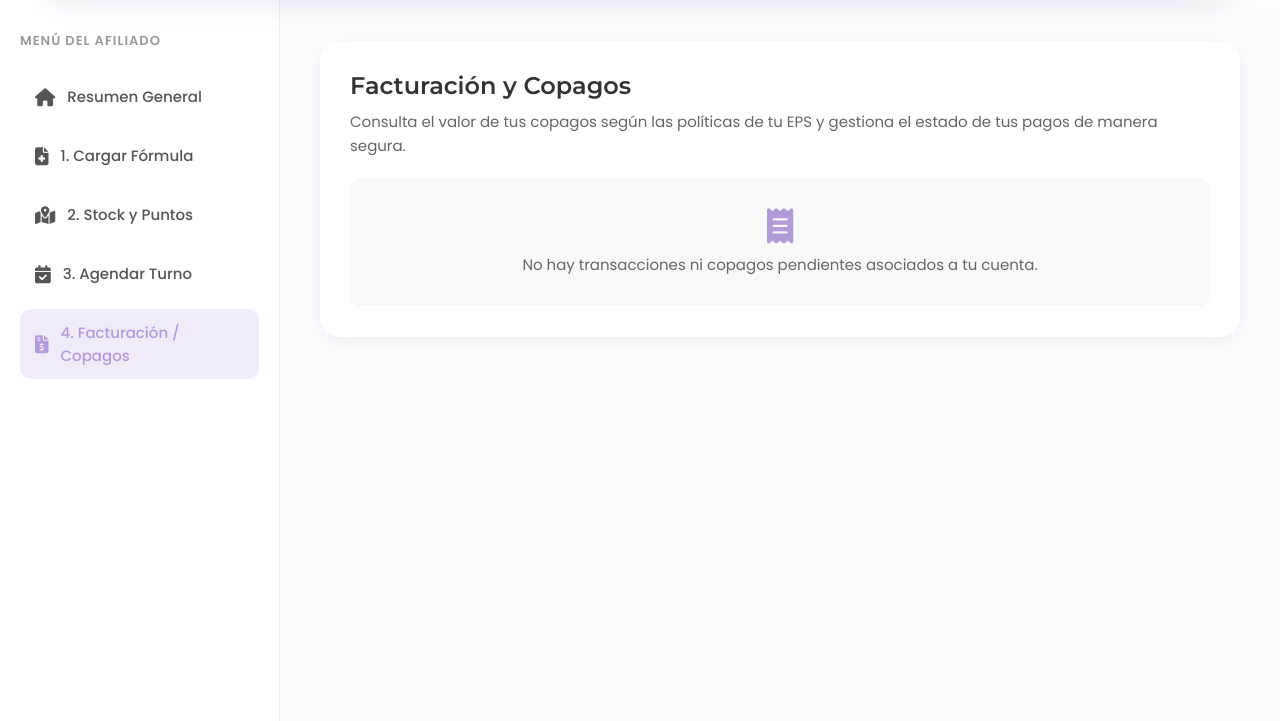
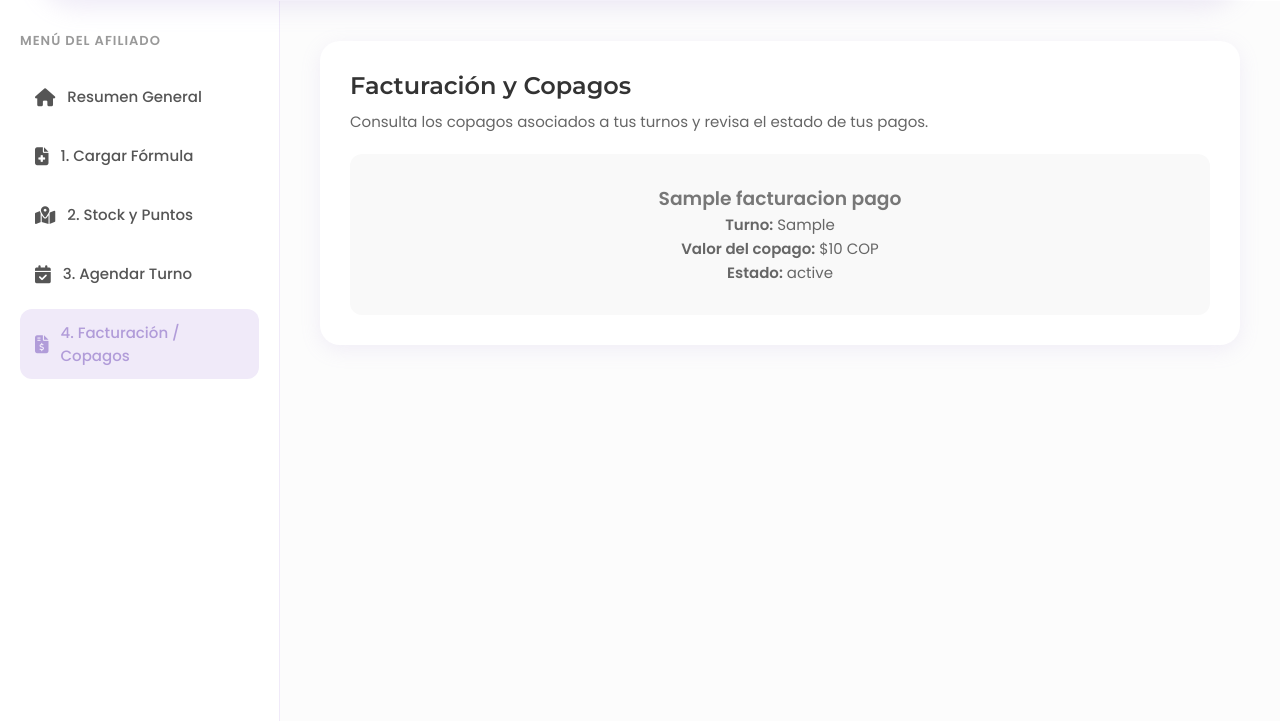
Before and after one commit to d-choconta/Medigest, a Flask app: page /menu in a window 1280 px wide, after a click on "4. Facturación / Copagos". Shown: the part 99-820 px from the top of the page. Run offline with Flask 3, Linux system fonts and the light colour scheme; the visitor is signed in with stand-in values (Sample User, id 1); a database or web service that is not in the repository returns one stand-in record (values such as "Sample title"); some libraries are stand-ins or nearby versions.

Commit message:
Cambios en facturación

```diff
--- a/app.py
+++ b/app.py
@@ -15,6 +15,7 @@ def obtener_conexion():
         password="12345"
     )
     return conexion
+
 
 
 @app.route('/')
@@ -424,6 +425,30 @@ def menu_afiliado():
 
         catalogo_medicamentos = cursor.fetchall()
 
+        # 10. Consultar facturacion del afiliado
+        cursor.execute(
+            """SELECT
+                   fp.id_pago,
+                   st.codigo_turno,
+                   m.nombre_medicamento,
+                   fp.valor_copago,
+                   fp.estado_pago,
+                   fp.metodo_pago,
+                   fp.fecha_pago
+               FROM facturacion_pagos fp
+               JOIN solicitudes_turnos st
+                   ON fp.id_solicitud = st.id_solicitud
+               JOIN formulas_medicas fm
+                   ON st.id_formula = fm.id_formula
+               JOIN medicamentos m
+                   ON st.id_medicamento = m.id_medicamento
+               WHERE fm.id_afiliado = %s
+               ORDER BY fp.id_pago DESC""",
+            (id_afiliado,)
+        )
+
+        pagos_lista = cursor.fetchall()
+
 
     except Exception as e:
 
@@ -442,6 +467,7 @@ def menu_afiliado():
         puntos_entrega_lista = []
         inventario_puntos = []
         catalogo_medicamentos = []
+        pagos_lista = []
 
         print("Error en /menu:", e)
 
@@ -495,8 +521,12 @@ def menu_afiliado():
             inventario_puntos,
 
         catalogo_medicamentos=
-            catalogo_medicamentos
+            catalogo_medicamentos,
+
+        # enviar pagos a la pagina
+        pagos_lista=pagos_lista
     )
+
 
 
 # agend turno
@@ -587,7 +617,7 @@ def agendar_turno():
                 url_for('menu_afiliado')
             )
 
-        # guardar turn
+        # guardar turno
         cursor.execute(
             """INSERT INTO solicitudes_turnos
                (
@@ -608,13 +638,43 @@ def agendar_turno():
                    %s,
                    'Agendado',
                    %s
-               )""",
+               )
+               RETURNING id_solicitud""",
             (
                 id_formula,
                 id_med_relacionado,
                 id_punto,
                 fecha_turno,
                 codigo_turno
+            )
+        )
+
+        # obtener el turno creado
+        id_solicitud = cursor.fetchone()[0]
+
+        # verificar si requiere copago
+        cursor.execute(
+            """SELECT requiere_copago
+               FROM medicamentos
+               WHERE id_medicamento = %s""",
+            (id_med_relacionado,)
+        )
+
+        resultado_copago = cursor.fetchone()
+        requiere_copago = resultado_copago[0] if resultado_copago else False
+
+        # definir valor de prueba
+        valor_copago = 5000 if requiere_copago else 0
+
+        # registrar facturacion
+        cursor.execute(
+            """INSERT INTO facturacion_pagos
+               (id_solicitud, valor_copago, estado_pago)
+               VALUES (%s, %s, %s)""",
+            (
+                id_solicitud,
+                valor_copago,
+                'Pendiente' if requiere_copago else 'No requerido'
             )
         )
 
@@ -814,6 +874,83 @@ def aprobar_formula_automatico():
         cursor.close()
         conexion.close()
 
+# Registrar pago simulado
+@app.route('/pagar_copago', methods=['POST'])
+def pagar_copago():
+
+    # Verificar que el afiliado inició sesión
+    if 'id_afiliado' not in session:
+        return redirect(url_for('ingresar'))
+
+    id_afiliado = session['id_afiliado']
+    id_pago = request.form.get('id_pago', type=int)
+    metodo_pago = request.form.get('metodo_pago')
+
+    # Validar los datos recibidos
+    if not id_pago or metodo_pago not in ['PSE', 'Tarjeta']:
+        flash('Datos de pago no válidos.', 'error')
+        return redirect(url_for('menu_afiliado'))
+
+    conexion = None
+    cursor = None
+
+    try:
+        conexion = obtener_conexion()
+        cursor = conexion.cursor()
+
+        # Verificar que el copago pertenece al afiliado
+        cursor.execute(
+            """SELECT fp.id_pago
+               FROM facturacion_pagos fp
+               JOIN solicitudes_turnos st
+                   ON fp.id_solicitud = st.id_solicitud
+               JOIN formulas_medicas fm
+                   ON st.id_formula = fm.id_formula
+               WHERE fp.id_pago = %s
+                 AND fm.id_afiliado = %s
+                 AND fp.estado_pago = 'Pendiente'
+                 AND fp.valor_copago > 0
+               FOR UPDATE OF fp""",
+            (id_pago, id_afiliado)
+        )
+
+        pago = cursor.fetchone()
+
+        if not pago:
+            conexion.rollback()
+            flash('El copago no está disponible para pagar.', 'error')
+            return redirect(url_for('menu_afiliado'))
+
+        # Confirmar el pago de prueba
+        cursor.execute(
+            """UPDATE facturacion_pagos
+               SET estado_pago = 'Pagado',
+                   metodo_pago = %s,
+                   fecha_pago = CURRENT_TIMESTAMP
+               WHERE id_pago = %s""",
+            (metodo_pago, id_pago)
+        )
+
+        conexion.commit()
+
+        flash('Pago simulado realizado correctamente.', 'success')
+
+    except Exception as e:
+        if conexion:
+            conexion.rollback()
+
+        print('Error en pago simulado:', e)
+        flash('No se pudo registrar el pago.', 'error')
+
+    finally:
+        if cursor:
+            cursor.close()
+
+        if conexion:
+            conexion.close()
+
+    return redirect(url_for('menu_afiliado'))
+
 @app.route('/logout')
 def logout():
 
--- a/templates/menu.html
+++ b/templates/menu.html
@@ -321,11 +321,225 @@
             <section id="facturacion" class="section-panel">
             <div class="card-box">
         <h2>Facturación y Copagos</h2>
-                    <p>Consulta el valor de tus copagos según las políticas de tu EPS y gestiona el estado de tus pagos de manera segura.</p>
+
+        <p>
+            Consulta los copagos asociados a tus turnos
+            y revisa el estado de tus pagos.
+        </p>
+
+        {% if pagos_lista %}
+
+            {% for pago in pagos_lista %}
+
+            <div class="placeholder-box">
+                <h3>{{ pago[2] }}</h3>
+
+                <p><strong>Turno:</strong> {{ pago[1] }}</p>
+
+                <p>
+                    <strong>Valor del copago:</strong>
+                    ${{ "{:,.0f}".format(pago[3]) }} COP
+                </p>
+
+                <p>
+        <strong>Estado:</strong>
+
+        {% if pago[4] == 'Pagado' %}
+        <span style="color: #218653; font-weight: 600;">
+            <i class="fas fa-check-circle"></i>
+            Pagado
+        </span>
+
+        {% elif pago[4] == 'Pendiente' %}
+        <span style="color: #C58A27; font-weight: 600;">
+            <i class="fas fa-clock"></i>
+            Pendiente
+        </span>
+
+    {% else %}
+        <span>{{ pago[4] }}</span>
+    {% endif %}
+</p>
+
+                <!-- Pago simulado del copago -->
+{% if pago[4] == 'Pendiente' %}
+
+    <form action="{{ url_for('pagar_copago') }}"
+          method="POST"
+          style="margin-top: 20px;">
+
+        <input type="hidden"
+               name="id_pago"
+               value="{{ pago[0] }}">
+
+        <label for="metodo_pago_{{ pago[0] }}">
+            <strong>Selecciona un método de pago:</strong>
+        </label>
+
+        <select name="metodo_pago"
+                id="metodo_pago_{{ pago[0] }}"
+                required
+                style="padding: 12px; margin: 10px 0;
+                       border: 1px solid #B19CD9;
+                       border-radius: 8px; width: 100%;">
+
+            <option value="">-- Selecciona una opción --</option>
+            <option value="PSE">PSE</option>
+            <option value="Tarjeta">Tarjeta de credito o debito</option>
+
+        </select>
+
+       <button type="submit"
+        style="background-color: #B19CD9;
+               color: white;
+               border: none;
+               border-radius: 25px;
+               padding: 14px 30px;
+               font-family: inherit;
+               font-size: 16px;
+               font-weight: 600;
+               cursor: pointer;
+               margin-top: 10px;">
+            <i class="fas fa-credit-card"></i>
+            Pagar ahora
+        </button>
+        </form>
+
+    {% endif %}
+
+                {% if pago[4] == 'Pagado' %}
+                    <p>
+                        <strong>Método de pago:</strong>
+                        {{ pago[5] }}
+                    </p>
+
+                    <p>
+                        <strong>Fecha de pago:</strong>
+                        {{ pago[6].strftime('%d/%m/%Y - %H:%M') if pago[6] else 'Sin fecha registrada' }}
+                    </p>
+
+<!-- Comprobante de pago simulacion -->
+<div class="comprobante-pago"
+     style="background: white;
+            border: 1px solid #B19CD9;
+            border-radius: 16px;
+            padding: 28px;
+            margin: 25px auto 0;
+            max-width: 600px;
+            text-align: left;">
+
+    <!-- Encabezado -->
+    <div style="text-align: center;
+                background: #f0eaf9;
+                border-radius: 12px;
+                padding: 22px;
+                margin-bottom: 24px;">
+
+        <h3 style="color: #8069B0;
+                   margin: 0 0 8px;">
+            <i class="fas fa-file-invoice"></i>
+            MediGest
+        </h3>
+
+        <p style="font-size: 18px; font-weight: 600;">
+            Comprobante de pago
+        </p>
+
+        <p style="color: #218653; font-weight: 600;">
+            <i class="fas fa-check-circle"></i>
+            Pago realizado
+        </p>
+    </div>
+
+    <!-- Información del comprobante -->
+    <div style="line-height: 2;">
+
+        <p>
+            <strong>Número de comprobante:</strong>
+            MG-{{ pago[0] }}
+        </p>
+
+        <p>
+            <strong>Medicamento:</strong>
+            {{ pago[2] }}
+        </p>
+
+        <p>
+            <strong>Turno:</strong>
+            {{ pago[1] }}
+        </p>
+
+        <p>
+            <strong>Método de pago:</strong>
+            {{ pago[5] }}
+        </p>
+
+        <p>
+            <strong>Fecha de pago:</strong>
+            {{ pago[6].strftime('%d/%m/%Y - %H:%M') if pago[6] else 'Sin fecha registrada' }}
+        </p>
+
+    </div>
+
+    <hr style="border: none;
+               border-top: 1px solid #ddd;
+               margin: 22px 0;">
+
+    <!-- Total pagado -->
+    <div style="display: flex;
+                justify-content: space-between;
+                align-items: center;
+                gap: 15px;">
+
+        <strong>Total pagado</strong>
+
+        <strong style="color: #8069B0;
+                       font-size: 22px;">
+            ${{ "{:,.0f}".format(pago[3]) }} COP
+        </strong>
+
+    </div>
+
+    <!-- Botón de impresión -->
+    <div class="boton-imprimir"
+         style="text-align: center; margin-top: 20px;">
+
+        <button type="button" onclick="imprimirComprobante(this)"
+                style="background: #B19CD9;
+                       color: white;
+                       border: none;
+                       border-radius: 25px;
+                       padding: 12px 25px;
+                       font-family: inherit;
+                       font-size: 14px;
+                       font-weight: 600;
+                       cursor: pointer;">
+
+            <i class="fas fa-print"></i>
+            Imprimir comprobante
+
+        </button>
+
+    </div>
+
+</div>
+                {% endif %}
+            </div>
+
+            {% endfor %}
+
+        {% else %}
+
             <div class="placeholder-box">
                 <i class="fas fa-receipt placeholder-icon"></i>
-                        <p>No hay transacciones ni copagos pendientes asociados a tu cuenta.</p>
+                <p>
+                    No hay transacciones ni copagos
+                    asociados a tu cuenta.
+                </p>
             </div>
+
+        {% endif %}
+
     </div>
 </section>
 
@@ -539,5 +753,27 @@
             }
         });
     </script>
+
+<script>
+function imprimirComprobante(boton) {
+    // Identificar el comprobante seleccionado
+    const comprobante = boton.closest('.comprobante-pago');
+
+    if (!comprobante) {
+        alert('No se encontró el comprobante.');
+        return;
+    }
+
+    // Marcar únicamente el comprobante seleccionado
+    comprobante.classList.add('comprobante-a-imprimir');
+
+    // Abrir la ventana de impresión
+    window.print();
+
+    // Quitar la selección después de imprimir
+    comprobante.classList.remove('comprobante-a-imprimir');
+}
+</script>
+
 </body>
 </html>
```
Lines whose indentation alone changed are shown as unchanged.
